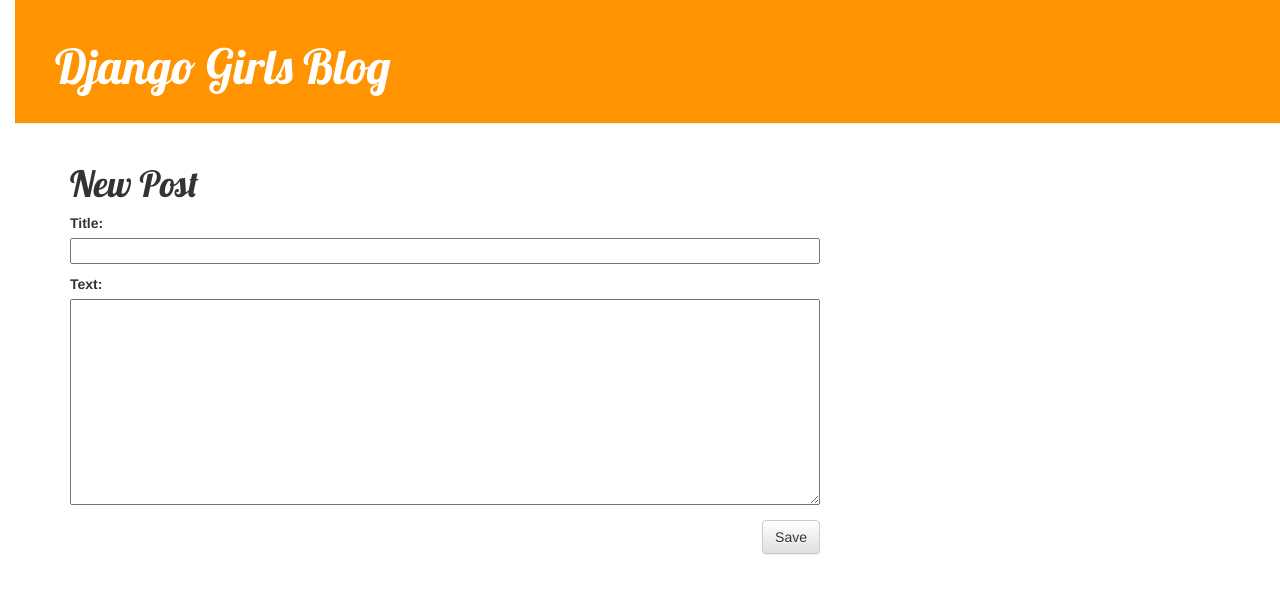
After one commit to shawshanks/my-first-blog, a Django app: page /post/new/ in a window 1280 px wide. The commit adds this page. Shown: the top 594 px of the page. Run offline with Django 3.2, Linux system fonts and the light colour scheme; some libraries are stand-ins or nearby versions.

Commit message:
Add views to create/edit blog post inside the site.

```diff
--- /dev/null
+++ b/blog/forms.py
@@ -0,0 +1,8 @@
+from django import forms
+from .models import Post
+
+
+class PostForm(forms.ModelForm):
+    class Meta:
+        model = Post
+        fields = ('title', 'text',)
--- a/blog/templates/blog/base.html
+++ b/blog/templates/blog/base.html
@@ -4,6 +4,7 @@
 <head>
     <meta charset="UTF-8">
     <title>Yang's blog</title>
+
     <link rel="stylesheet" href="//maxcdn.bootstrapcdn.com/bootstrap/3.2.0/css/bootstrap.min.css">
     <link rel="stylesheet" href="//maxcdn.bootstrapcdn.com/bootstrap/3.2.0/css/bootstrap-theme.min.css">
     <link rel="stylesheet" href="{% static 'css/blog.css' %}">
@@ -11,6 +12,9 @@
 </head>
     <body>
         <div class="page-header">
+            {% if user.is_authenticated %}
+                <a href="{% url 'post_new' %}" class="top-menu"><span class="glyphicon glyphicon-plus"></span></a>
+            {% endif %}
             <h1><a href="/">Django Girls Blog</a></h1>
         </div>
         <div class="content container">
--- a/blog/templates/blog/post_detail.html
+++ b/blog/templates/blog/post_detail.html
@@ -7,6 +7,7 @@
                 {{ post.published_date }}
             </div>
         {% endif %}
+        <a class="btn btn-default" href="{% url 'post_edit' pk=post.pk %}"><span class="glyphicon glyphicon-pencil"></span></a>
         <h1>{{ post.title }}</h1>
         <p>{{ post.text|linebreaksbr }}</p>
     </div>
--- /dev/null
+++ b/blog/templates/blog/post_edit.html
@@ -0,0 +1,9 @@
+{% extends 'blog/base.html' %}
+
+{% block content %}
+    <h1>New Post</h1>
+    <form method="POST" class="post-form">{% csrf_token %}
+        {{ form.as_p }}
+    <button type="submit" class="save btn btn-default">Save</button>
+    </form>
+{% endblock %}
--- a/blog/urls.py
+++ b/blog/urls.py
@@ -4,4 +4,6 @@ from . import views
 urlpatterns = [
     url(r'^$', views.post_list, name='post_list'),
     url(r'^post/(?P<pk>\d+)/$', views.post_detail, name='post_detail'),
+    url(r'^post/new/$', views.post_new, name='post_new'),
+    url(r'^post/(?P<pk>[0-9]+)/edit/$', views.post_edit, name='post_edit'),
 ]
--- a/blog/views.py
+++ b/blog/views.py
@@ -1,6 +1,7 @@
-from django.shortcuts import render, get_object_or_404
+from django.shortcuts import render, get_object_or_404, redirect
 from .models import Post
 from django.utils import timezone
+from .forms import PostForm
 
 
 def post_list(request):
@@ -11,3 +12,23 @@ def post_list(request):
 def post_detail(request, pk):
     post = get_object_or_404(Post, pk=pk)
     return render(request, 'blog/post_detail.html', {'post': post})
+
+
+def post_new(request):
+    form = PostForm()
+    return render(request, 'blog/post_edit.html', {'form': form})
+
+
+def post_edit(request, pk):
+    post = get_object_or_404(Post, pk=pk)
+    if request.method == "POST":
+        form = PostForm(request.POST, instance=post)
+        if form.is_valid():
+            post = form.save(commit=False)
+            post.author = request.user
+            post.published_date = timezone.now()
+            post.save()
+            return redirect('blog.views.post_detail', pk=post.pk)
+    else:
+        form = PostForm(instance=post)
+    return render(request, 'blog/post_edit.html', {'form': form})
```
